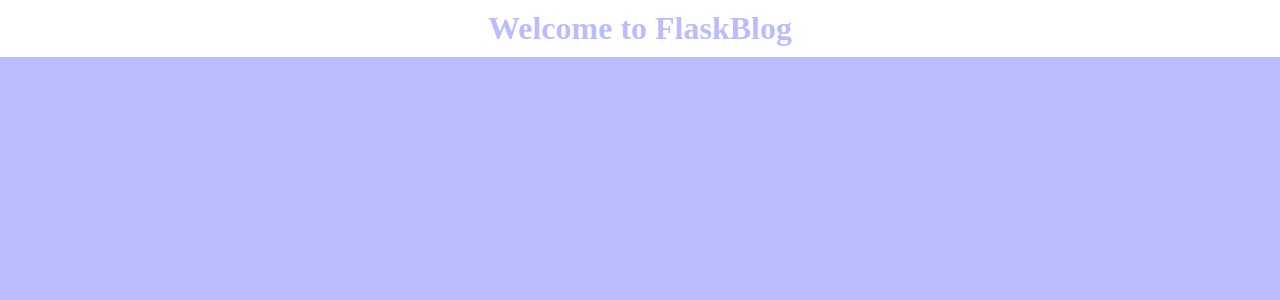
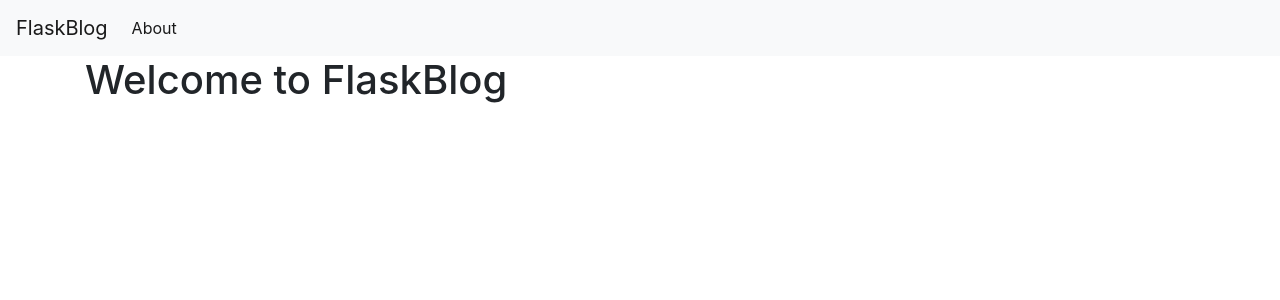
Before and after one commit to pranavpatil1/yhack-food, a Flask app: page / in a window 1280 px wide. Shown: the top 300 px of the page. Run offline with Flask 2, Linux system fonts and the light colour scheme; some libraries are stand-ins or nearby versions.

Commit message:
Added template code + bootstrap (tutorial)

```diff
--- /dev/null
+++ b/templates/base.html
@@ -0,0 +1,37 @@
+<!doctype html>
+<html lang="en">
+  <head>
+    <!-- Required meta tags -->
+    <meta charset="utf-8">
+    <meta name="viewport" content="width=device-width, initial-scale=1, shrink-to-fit=no">
+
+    <!-- Bootstrap CSS -->
+    <link rel="stylesheet" href="https://stackpath.bootstrapcdn.com/bootstrap/4.3.1/css/bootstrap.min.css" integrity="sha384-ggOyR0iXCbMQv3Xipma34MD+dH/1fQ784/j6cY/iJTQUOhcWr7x9JvoRxT2MZw1T" crossorigin="anonymous">
+
+    <title>{% block title %} {% endblock %}</title>
+  </head>
+  <body>
+    <nav class="navbar navbar-expand-md navbar-light bg-light">
+        <a class="navbar-brand" href="{{ url_for('index')}}">FlaskBlog</a>
+        <button class="navbar-toggler" type="button" data-toggle="collapse" data-target="#navbarNav" aria-controls="navbarNav" aria-expanded="false" aria-label="Toggle navigation">
+            <span class="navbar-toggler-icon"></span>
+        </button>
+        <div class="collapse navbar-collapse" id="navbarNav">
+            <ul class="navbar-nav">
+            <li class="nav-item active">
+                <a class="nav-link" href="#">About</a>
+            </li>
+            </ul>
+        </div>
+    </nav>
+    <div class="container">
+        {% block content %} {% endblock %}
+    </div>
+
+    <!-- Optional JavaScript -->
+    <!-- jQuery first, then Popper.js, then Bootstrap JS -->
+    <script src="https://code.jquery.com/jquery-3.3.1.slim.min.js" integrity="sha384-q8i/X+965DzO0rT7abK41JStQIAqVgRVzpbzo5smXKp4YfRvH+8abtTE1Pi6jizo" crossorigin="anonymous"></script>
+    <script src="https://cdnjs.cloudflare.com/ajax/libs/popper.js/1.14.7/umd/popper.min.js" integrity="sha384-UO2eT0CpHqdSJQ6hJty5KVphtPhzWj9WO1clHTMGa3JDZwrnQq4sF86dIHNDz0W1" crossorigin="anonymous"></script>
+    <script src="https://stackpath.bootstrapcdn.com/bootstrap/4.3.1/js/bootstrap.min.js" integrity="sha384-JjSmVgyd0p3pXB1rRibZUAYoIIy6OrQ6VrjIEaFf/nJGzIxFDsf4x0xIM+B07jRM" crossorigin="anonymous"></script>
+  </body>
+</html>
--- a/templates/index.html
+++ b/templates/index.html
@@ -1,12 +1,5 @@
-<!DOCTYPE html>
-<html lang="en">
-<head>
-    <meta charset="UTF-8">
-    <link rel="stylesheet" href="{{ url_for('static', filename= 'css/style.css') }}">
-    <title>FlaskBlog</title>
-</head>
+{% extends 'base.html' %}
 
-<body>
-   <h1>Welcome to FlaskBlog</h1>
-</body>
-</html>
+{% block content %}
+    <h1>{% block title %} Welcome to FlaskBlog {% endblock %}</h1>
+{% endblock %}
```
